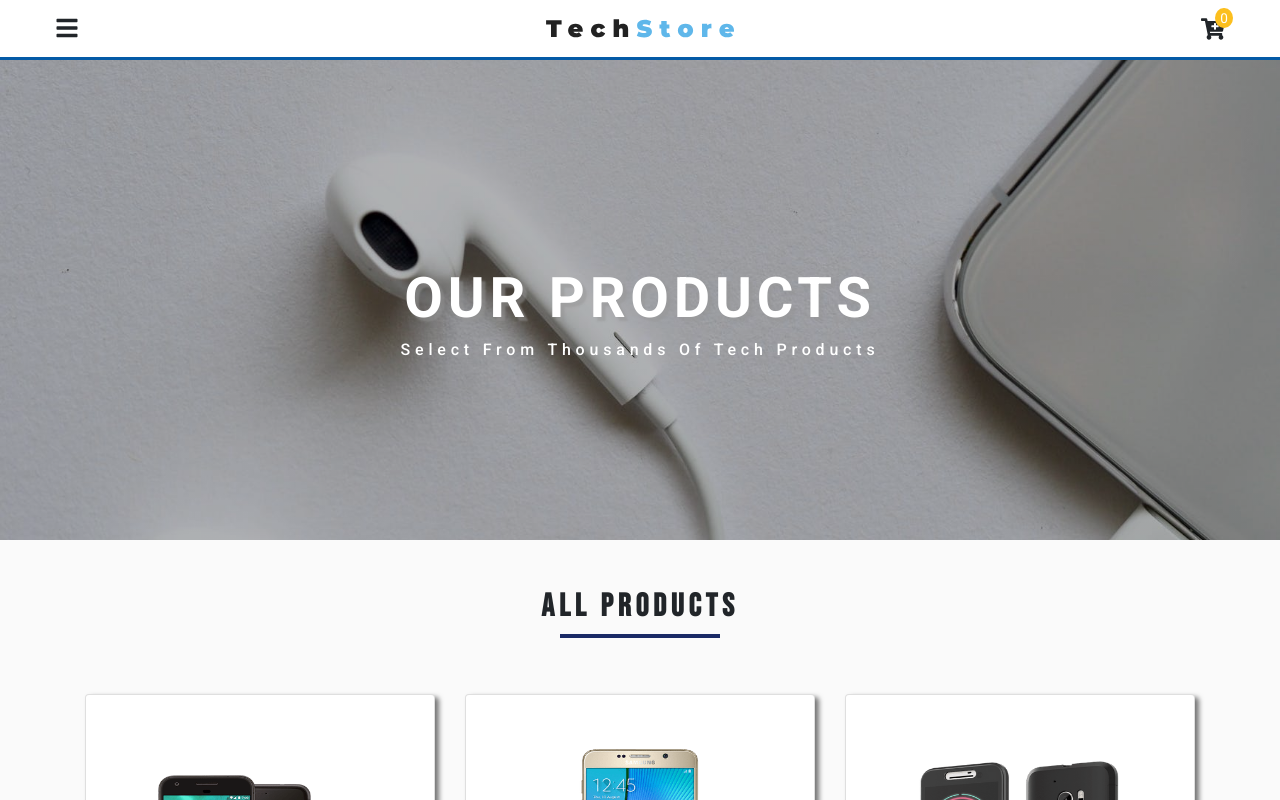
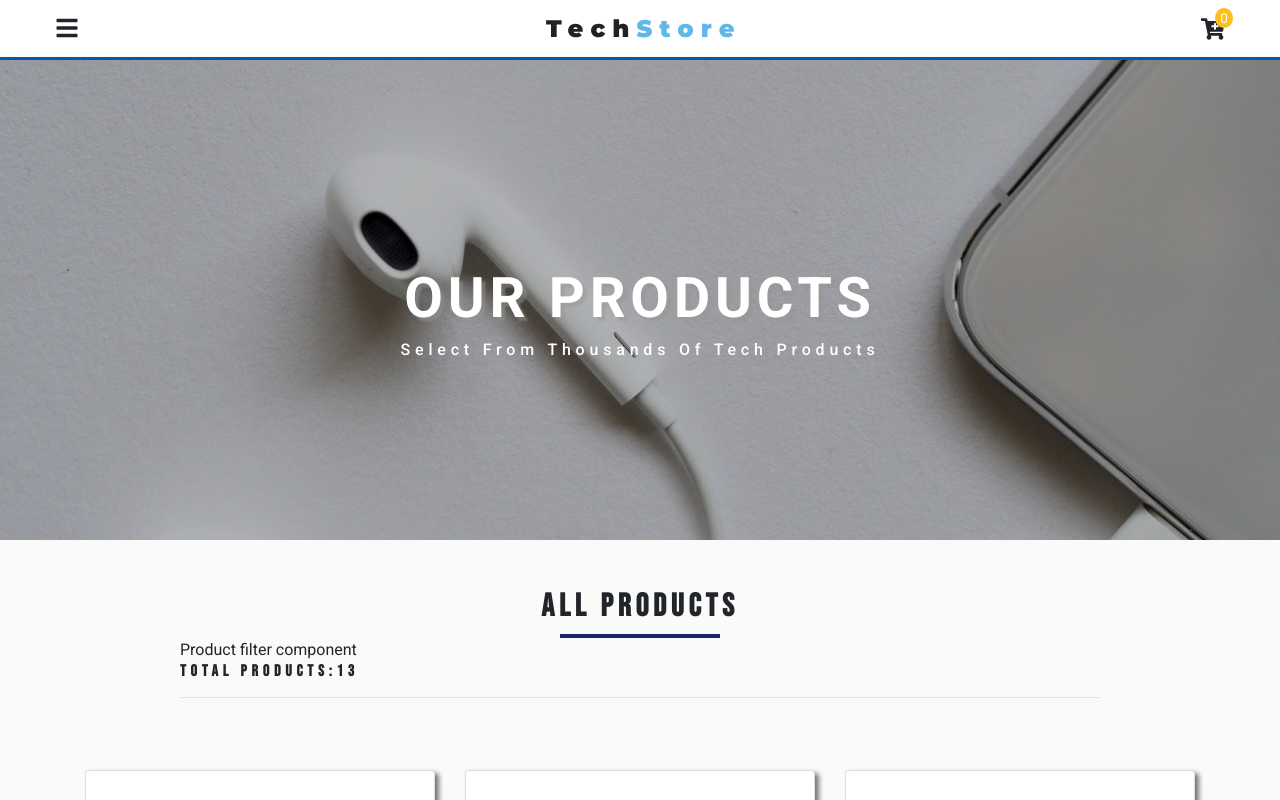
Before and after one commit to femmor/techazon, a React (Create React App) app: page /products in a window 1280 px wide. Shown: the top 800 px of the page. Built offline with nearby package versions, Linux system fonts and the light colour scheme.

Commit message:
added the ProductFilter Product Component

```diff
--- /dev/null
+++ b/src/components/ProductsPage/ProductFilter.jsx
@@ -0,0 +1,11 @@
+import React from 'react';
+
+const ProductFilter = () => {
+    return (
+        <div>
+            Product filter component
+        </div>
+    );
+}
+
+export default ProductFilter;
--- a/src/components/ProductsPage/Products.jsx
+++ b/src/components/ProductsPage/Products.jsx
@@ -1,8 +1,8 @@
 import React from 'react';
 import {ProductConsumer} from "../../context"
 import Product from "../Product"
+import ProductFilter from "./ProductFilter"
 import Title from "../Title"
-import { FaProductHunt } from 'react-icons/fa';
 
 const Products = () => {
     return (
@@ -15,13 +15,30 @@ const Products = () => {
                             {/* Title */}
                             <Title center title="All Products"/>
                             {/* Products */}
+                                {/* row  */}
+                                <div className="row">
+                                    <div className="col-10 mx-auto">
+                                        {/* Product filter */}
+                                        <ProductFilter />
+                                        {/* Total count */}
+                                        <h6 className="text-title">total products:
+                                            {filteredProducts.length}
+                                        </h6>
+                                        <hr/>
+                                    </div>
+                                </div>
                                 <div className="row py-2">
-                                    {
+                                    {filteredProducts.length === 0 ?
+                                    (
+                                        <div className="col text-center text-title">
+                                            sorry no items match your search...
+                                        </div>
+                                    ) :
+                                    (
                                         filteredProducts.map(product => (
                                             <Product key={product.id} product={product}/>
                                         ))
-
-                                    }
+                                    )}
                                 </div>
                         </div>
                     </section>
```
